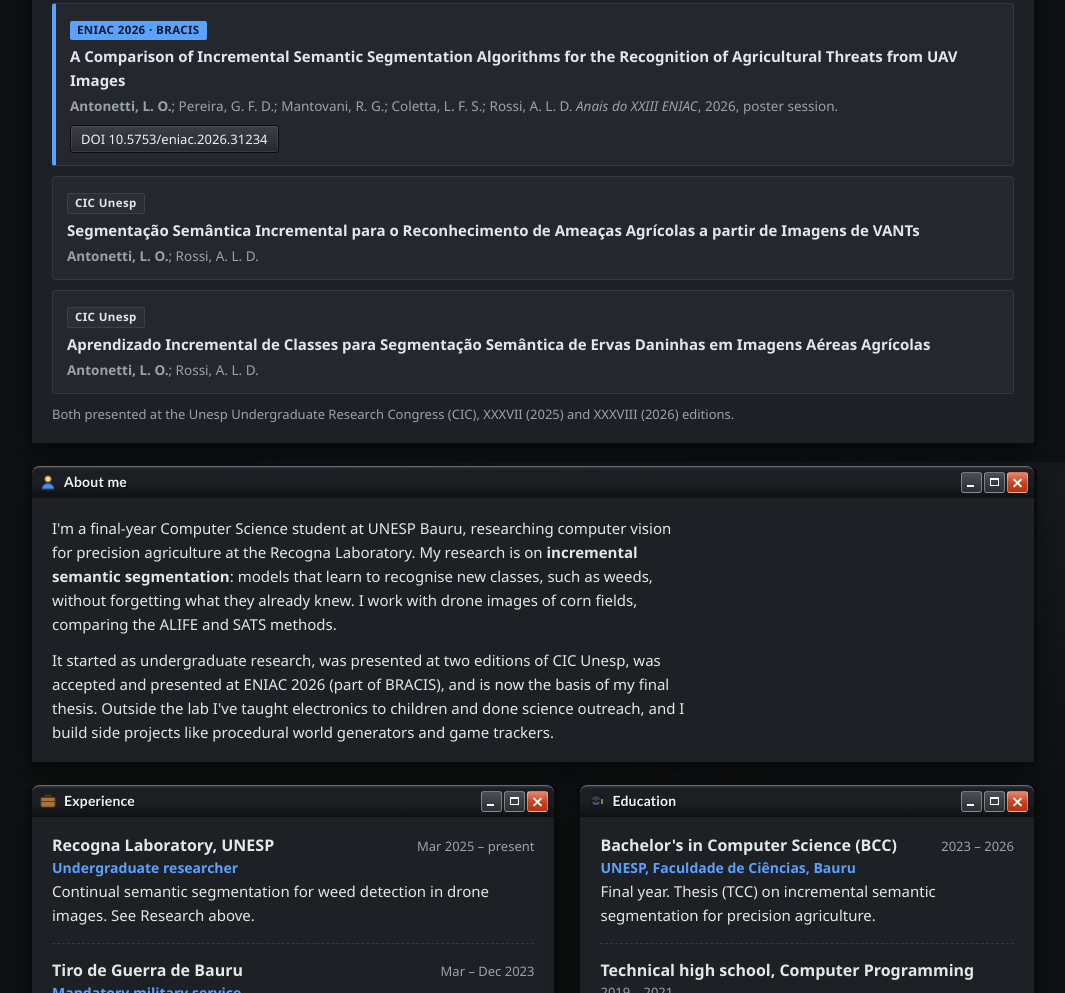
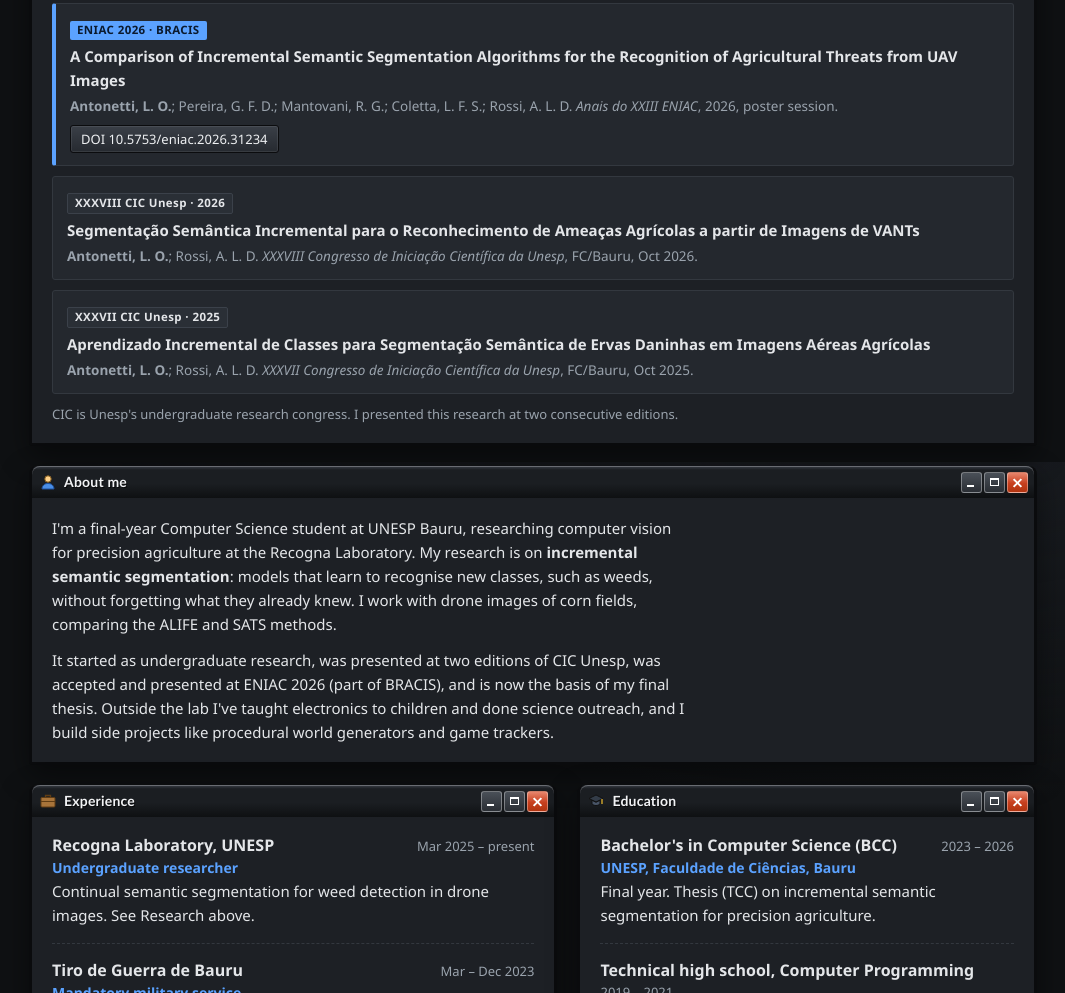
Before and after one commit to Antonetti-Lucas/Antonetti-Lucas.github.io, a plain HTML site: page index.html in a window 1280 px wide. Shown: the part 1138-2131 px from the top of the page, without its empty margins (107-1172 px from the left). Drawn offline with Linux system fonts and the light colour scheme.

Commit message:
Add CIC edition and year to each presentation
Co-Authored-By: Claude Opus 5.5 <noreply@anthropic.com>

```diff
--- a/index.html
+++ b/index.html
@@ -149,21 +149,20 @@
           <p class="pub-authors"><strong>Antonetti, L. O.</strong>; Pereira, G. F. D.; Mantovani, R. G.; Coletta, L. F. S.; Rossi, A. L. D. <em>Anais do XXIII ENIAC</em>, 2026<span data-l="en">, poster session</span><span data-l="pt">, sessão de pôsteres</span>.</p>
           <a class="btn small" href="https://doi.org/10.5753/eniac.2026.31234" rel="noopener">DOI 10.5753/eniac.2026.31234</a>
         </li>
-        <!-- TODO(Lucas): which CIC edition (XXXVII 2025 / XXXVIII 2026) each of the two works below belongs to is not confirmed; check against the CV and add it per item. -->
         <li class="pub">
-          <span class="tag">CIC Unesp</span>
+          <span class="tag">XXXVIII CIC Unesp · 2026</span>
           <p class="pub-title">Segmentação Semântica Incremental para o Reconhecimento de Ameaças Agrícolas a partir de Imagens de VANTs</p>
-          <p class="pub-authors"><strong>Antonetti, L. O.</strong>; Rossi, A. L. D.</p>
+          <p class="pub-authors"><strong>Antonetti, L. O.</strong>; Rossi, A. L. D. <em>XXXVIII Congresso de Iniciação Científica da Unesp</em>, FC/Bauru, <span data-l="en">Oct 2026</span><span data-l="pt">out. 2026</span>.</p>
         </li>
         <li class="pub">
-          <span class="tag">CIC Unesp</span>
+          <span class="tag">XXXVII CIC Unesp · 2025</span>
           <p class="pub-title">Aprendizado Incremental de Classes para Segmentação Semântica de Ervas Daninhas em Imagens Aéreas Agrícolas</p>
-          <p class="pub-authors"><strong>Antonetti, L. O.</strong>; Rossi, A. L. D.</p>
+          <p class="pub-authors"><strong>Antonetti, L. O.</strong>; Rossi, A. L. D. <em>XXXVII Congresso de Iniciação Científica da Unesp</em>, FC/Bauru, <span data-l="en">Oct 2025</span><span data-l="pt">out. 2025</span>.</p>
         </li>
       </ol>
       <p class="note">
-        <span data-l="en">Both presented at the Unesp Undergraduate Research Congress (CIC), XXXVII (2025) and XXXVIII (2026) editions.</span>
-        <span data-l="pt">Apresentados no Congresso de Iniciação Científica da Unesp (CIC), edições XXXVII (2025) e XXXVIII (2026).</span>
+        <span data-l="en">CIC is Unesp's undergraduate research congress. I presented this research at two consecutive editions.</span>
+        <span data-l="pt">O CIC é o Congresso de Iniciação Científica da Unesp. Apresentei esta pesquisa em duas edições consecutivas.</span>
       </p>
     </div>
   </section>
```
